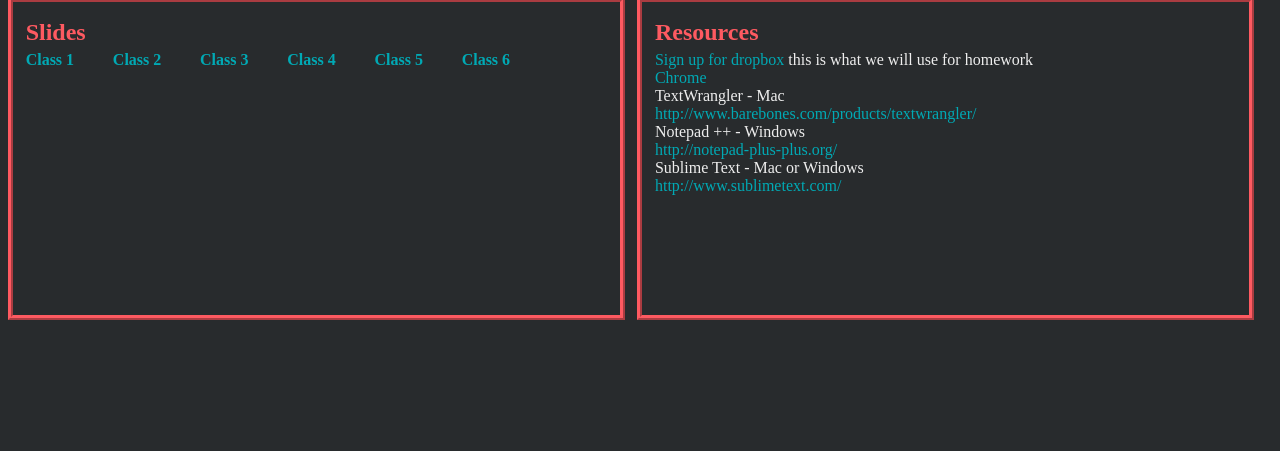
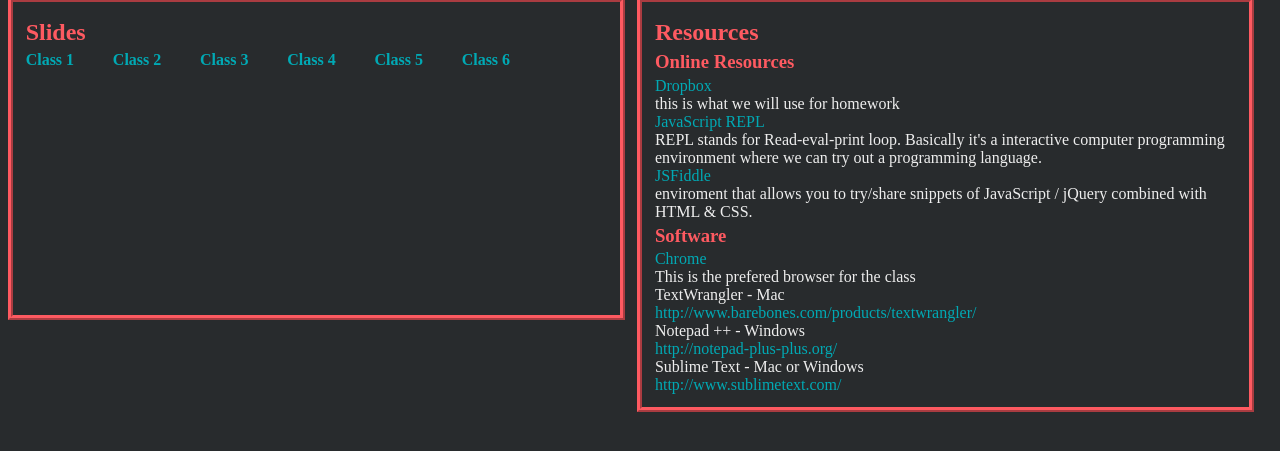
Before and after one commit to gdicbusjs/gdicbusjs.github.io, a plain HTML site: page index.html in a window 1280 px wide. Shown: the part 155-606 px from the top of the page. Drawn offline with Linux system fonts and the light colour scheme.

Commit message:
Update index.html
added resources

```diff
--- a/index.html
+++ b/index.html
@@ -69,13 +69,30 @@
 		</div>
 		<div class="resources">
 			<h2>Resources</h2>
+			<h3>Online Resources</h3>
 			<ul>
-				<li><a href="http://db.tt/DnfiocfA">Sign up for dropbox</a> this is what we will use for homework</li>
-				<li><a href="https://www.google.com/intl/en/chrome/browser/">Chrome</a></li>
-				<li>TextWrangler - Mac<br /><a href='http://www.barebones.com/products/textwrangler/'>http://www.barebones.com/products/textwrangler/</a></li>
+				<li><a href="http://db.tt/DnfiocfA">Dropbox</a>
+					<br/>this is what we will use for homework</li>
+				<li><a href="http://repl.it/languages/JavaScript">JavaScript REPL</a>
+					<br/>REPL stands for Read-eval-print loop. Basically it's a interactive
+					computer programming environment where we can try out a programming language.
+				</li>
+				<li>
+					<a href="http://jsfiddle.net/">JSFiddle</a>
+					<br/>enviroment that allows you to try/share snippets of JavaScript /
+					jQuery combined with HTML &amp; CSS.
+				</li>
+			</ul>
+			<h3>Software</h3>
+			<ul>
+				<li><a href="https://www.google.com/intl/en/chrome/browser/">Chrome</a>
+					<br/>This is the prefered browser for the class</li>
+				<li>TextWrangler - Mac<br /><a href='http://www.barebones.com/products/textwrangler/'>http://www.barebones.com/products/textwrangler/</a>
+				</li>
 				<li>Notepad ++ - Windows<br /><a href='http://notepad-plus-plus.org/'>http://notepad-plus-plus.org/</a></li>
 				<li>Sublime Text - Mac or Windows<br /><a href='http://www.sublimetext.com/'>http://www.sublimetext.com/</a></li>
 			</ul>
+
 		</div>
 	</div>
 </body>
```
